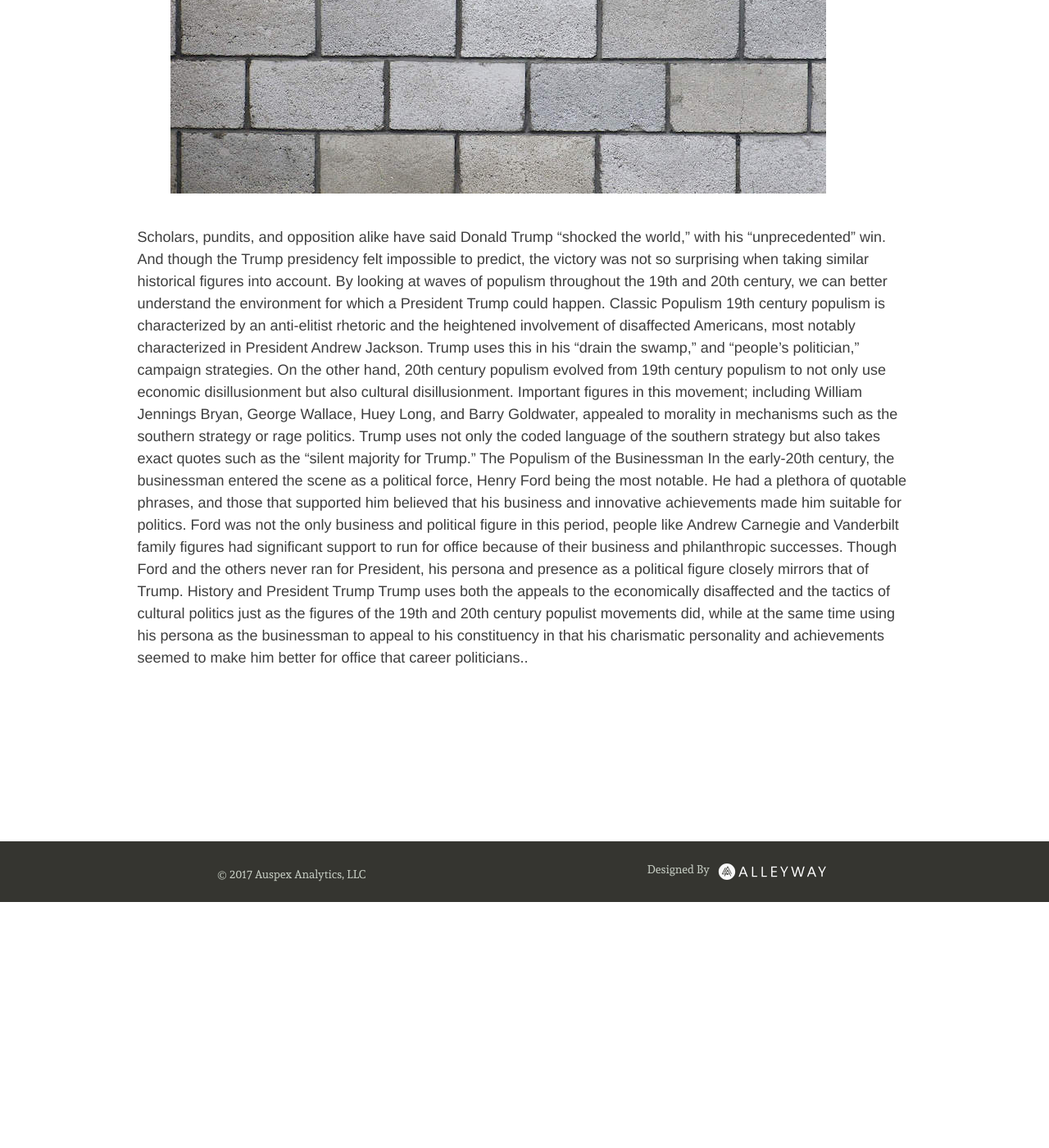
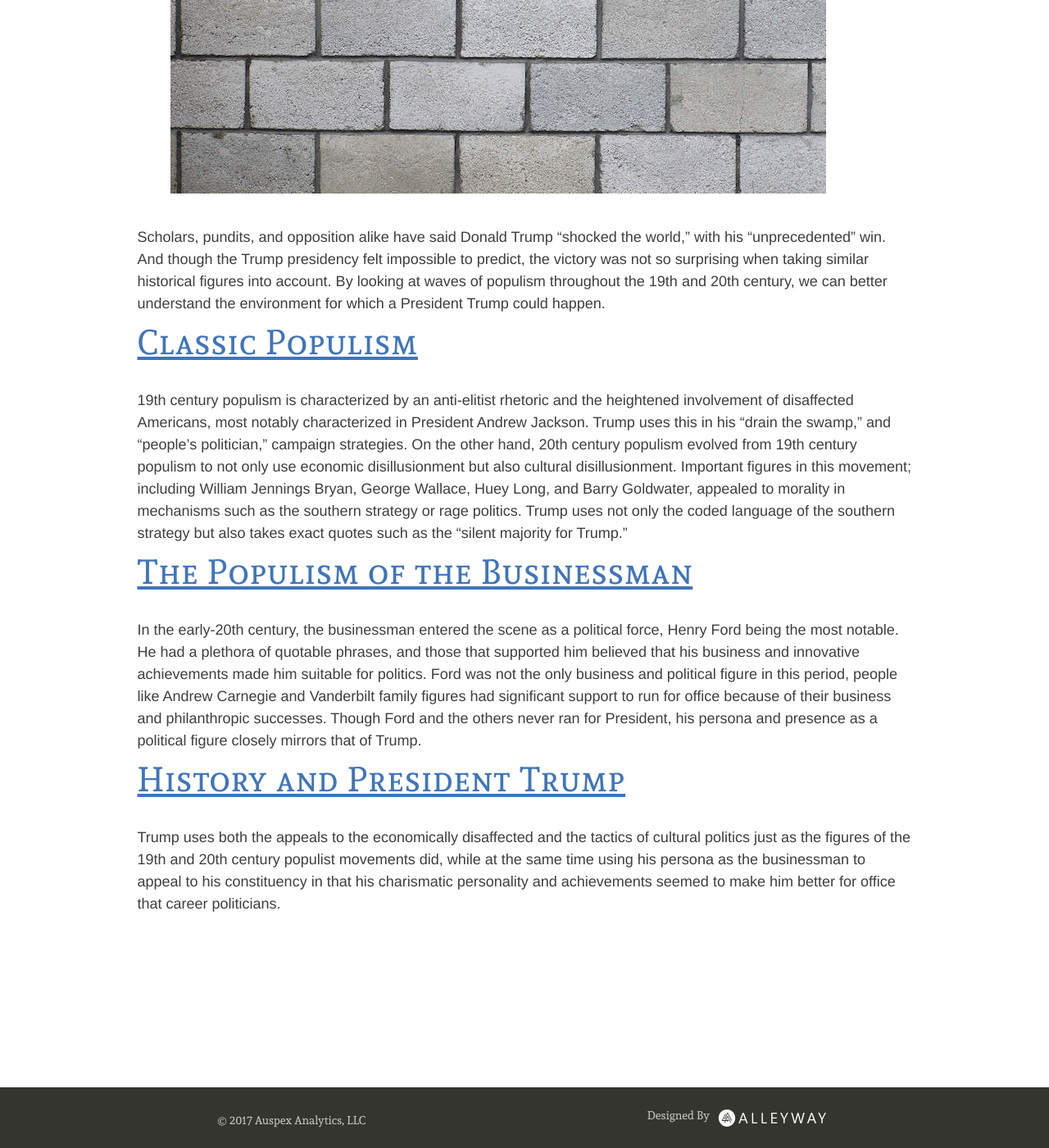
Before and after one commit to alleyway/thescienceofthedeal, a Jekyll site: the page built from _posts/2018-02-07-is-trumps-win-unprecedented.html, in a window 1280 px wide and 1400 px high, scrolled down 627 px. Shown: the whole window at 82% size. Built offline with Jekyll 4.4.1, drawn with Linux system fonts in a browser that asks for light colours; before the commit the page ends 1727 px from its top, so only the background shows below that.

```diff
--- a/_posts/2018-02-07-is-trumps-win-unprecedented.html
+++ b/_posts/2018-02-07-is-trumps-win-unprecedented.html
@@ -16,16 +16,16 @@ tags:
 <img src="/img/wall_header.jpg" class="img-responsive" style="margin: 40px ; " alt="Trump Wall" />
 
 
-<p>Scholars, pundits, and opposition alike have said Donald Trump “shocked the world,” with his “unprecedented” win. And though the Trump presidency felt impossible to predict, the victory was not so surprising when taking similar historical figures into account. By looking at waves of populism throughout the 19th and 20th century, we can better understand the environment for which a President Trump could happen.
+<p>Scholars, pundits, and opposition alike have said Donald Trump “shocked the world,” with his “unprecedented” win. And though the Trump presidency felt impossible to predict, the victory was not so surprising when taking similar historical figures into account. By looking at waves of populism throughout the 19th and 20th century, we can better understand the environment for which a President Trump could happen.</p>
 
-Classic Populism
+<h2>Classic Populism</h2>
 
-19th century populism is characterized by an anti-elitist rhetoric and the heightened involvement of disaffected Americans, most notably characterized in President Andrew Jackson. Trump uses this in his “drain the swamp,” and “people’s politician,” campaign strategies. On the other hand, 20th century populism evolved from 19th century populism to not only use economic disillusionment but also cultural disillusionment. Important figures in this movement; including William Jennings Bryan, George Wallace, Huey Long, and Barry Goldwater, appealed to morality in mechanisms such as the southern strategy or rage politics. Trump uses not only the coded language of the southern strategy but also takes exact quotes such as the “silent majority for Trump.”
+<p>19th century populism is characterized by an anti-elitist rhetoric and the heightened involvement of disaffected Americans, most notably characterized in President Andrew Jackson. Trump uses this in his “drain the swamp,” and “people’s politician,” campaign strategies. On the other hand, 20th century populism evolved from 19th century populism to not only use economic disillusionment but also cultural disillusionment. Important figures in this movement; including William Jennings Bryan, George Wallace, Huey Long, and Barry Goldwater, appealed to morality in mechanisms such as the southern strategy or rage politics. Trump uses not only the coded language of the southern strategy but also takes exact quotes such as the “silent majority for Trump.”</p>
 
-The Populism of the Businessman
+<h2>The Populism of the Businessman</h2>
 
-In the early-20th century, the businessman entered the scene as a political force, Henry Ford being the most notable. He had a plethora of quotable phrases, and those that supported him believed that his business and innovative achievements made him suitable for politics. Ford was not the only business and political figure in this period, people like Andrew Carnegie and Vanderbilt family figures had significant support to run for office because of their business and philanthropic successes. Though Ford and the others never ran for President, his persona and presence as a political figure closely mirrors that of Trump.
+<p>In the early-20th century, the businessman entered the scene as a political force, Henry Ford being the most notable. He had a plethora of quotable phrases, and those that supported him believed that his business and innovative achievements made him suitable for politics. Ford was not the only business and political figure in this period, people like Andrew Carnegie and Vanderbilt family figures had significant support to run for office because of their business and philanthropic successes. Though Ford and the others never ran for President, his persona and presence as a political figure closely mirrors that of Trump.</p>
 
-History and President Trump
+<h2>History and President Trump</h2>
 
-Trump uses both the appeals to the economically disaffected and the tactics of cultural politics just as the figures of the 19th and 20th century populist movements did, while at the same time using his persona as the businessman to appeal to his constituency in that his charismatic personality and achievements seemed to make him better for office that career politicians..</p>
+<p>Trump uses both the appeals to the economically disaffected and the tactics of cultural politics just as the figures of the 19th and 20th century populist movements did, while at the same time using his persona as the businessman to appeal to his constituency in that his charismatic personality and achievements seemed to make him better for office that career politicians.</p>
```
